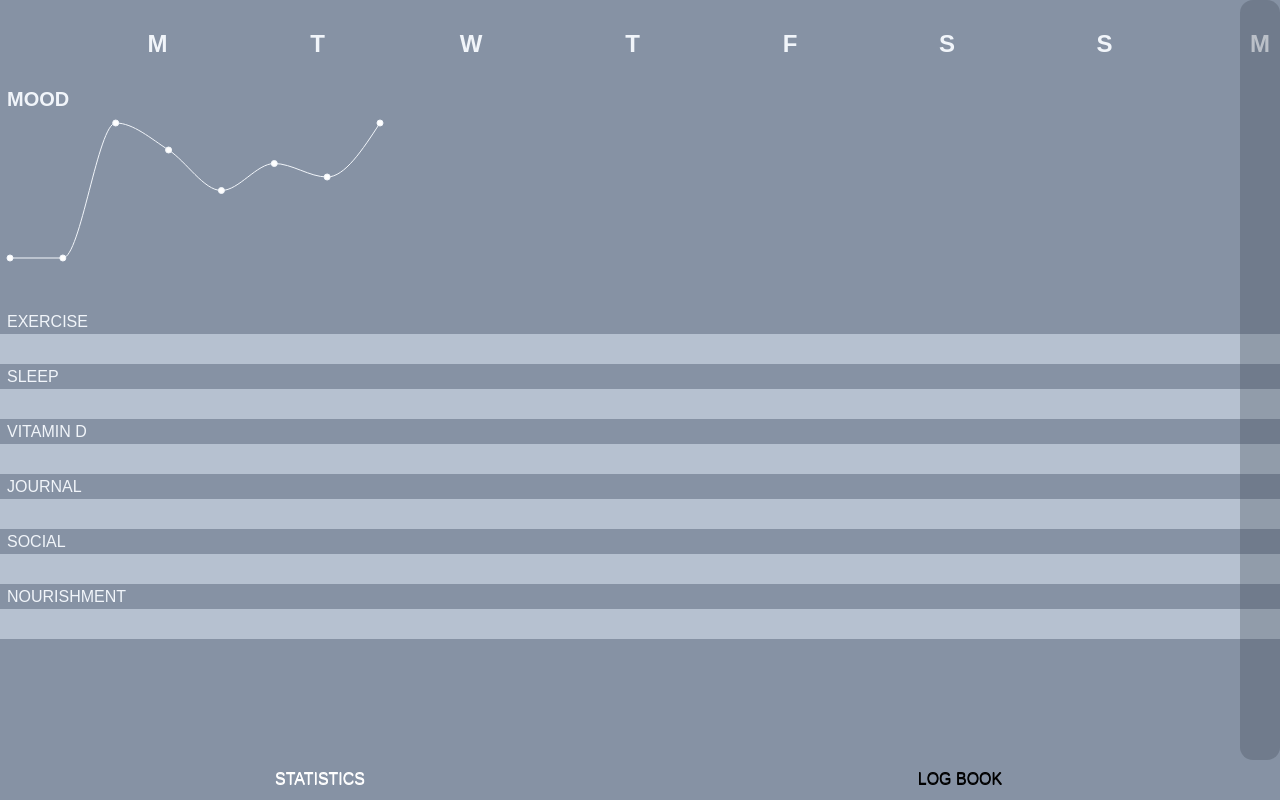
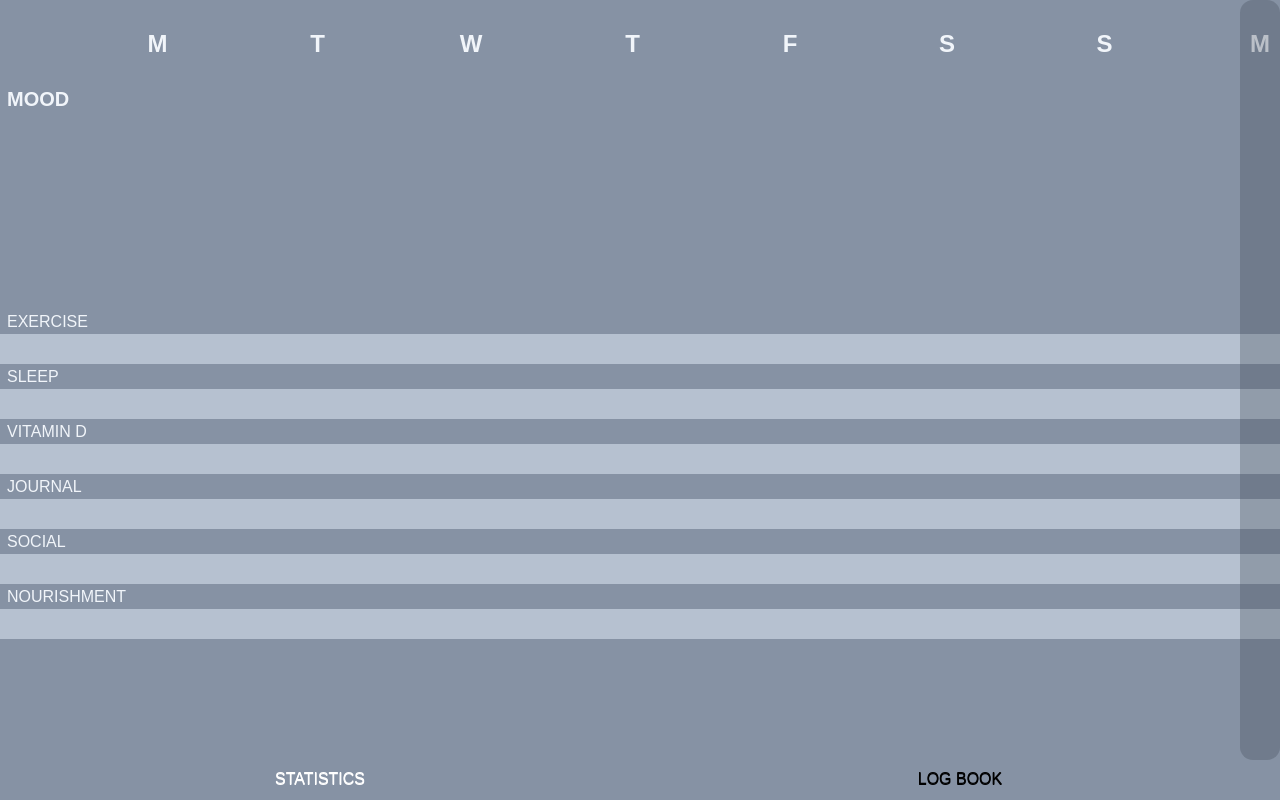
Before and after one commit to sophiewupperman/soul-ution-app, a React (Create React App) app: page / in a window 1280 px wide. Built offline with nearby package versions, Linux system fonts and the light colour scheme.

Commit message:
add yesterday try

```diff
--- a/package.json
+++ b/package.json
@@ -9,6 +9,7 @@
     "docz-theme-default": "^1.2.0",
     "dotenv": "^8.0.0",
     "express": "^4.17.0",
+    "moment": "^2.24.0",
     "mongoose": "^5.5.10",
     "nodemon": "^1.19.0",
     "npm-run-all": "^4.1.5",
--- a/src/app/App.js
+++ b/src/app/App.js
@@ -6,20 +6,26 @@ import Navigation from './Navigation'
 import Stats from '../stats/Stats'
 import Form from '../form/Form'
 import { getFromLocal } from '../services'
+//import { moment } from 'moment'
 
 const Grid = styled.div`
   display: grid;
 `
 
 export default function App() {
+  const dateToday = new Date().toLocaleDateString()
+  const yesterdaysDate = new Date(
+    new Date().getTime() - 1000 * 60 * 60 * 24 * 1
+  )
+
   const [habits, setHabits] = useState(
     getFromLocal('habits') || [
-      { name: 'EXERCISE', isChosen: false },
-      { name: 'SLEEP', isChosen: false },
-      { name: 'VITAMIN D', isChosen: false },
-      { name: 'JOURNAL', isChosen: false },
-      { name: 'SOCIAL', isChosen: false },
-      { name: 'NOURISHMENT', isChosen: false },
+      { date: dateToday, name: 'EXERCISE', isChosen: false },
+      { date: dateToday, name: 'SLEEP', isChosen: false },
+      { date: dateToday, name: 'VITAMIN D', isChosen: false },
+      { date: dateToday, name: 'JOURNAL', isChosen: false },
+      { date: dateToday, name: 'SOCIAL', isChosen: false },
+      { date: dateToday, name: 'NOURISHMENT', isChosen: false },
     ]
   )
 
@@ -28,14 +34,65 @@ export default function App() {
     newHabits[index].isChosen = !habits[index].isChosen
     setHabits(newHabits)
     console.log(habits)
-    // Save in LocalStorage - array in local storage packen -> im anderen view die daten aus dem localstorage ziehen
   }
 
-  const [mood, setInputValue] = useState(getFromLocal('mood') || 100)
+  const [mood, setInputValue] = useState(
+    getFromLocal('mood') || { date: dateToday, mood: 100 }
+  )
 
   const handleMoodChange = event => {
     setInputValue(event.target.value)
     console.log(mood)
+  }
+
+  const [day, setDay] = useState(
+    getFromLocal('day') || [
+      {
+        date: dateToday,
+        mood: mood,
+        habits: [habits],
+      },
+    ]
+  )
+
+  function hasOneDayPassed() {
+    // if there's a date in localstorage and it's equal to the above:
+    // inferring a day has yet to pass since both dates are equal.
+    if (localStorage.day.date === dateToday) return false
+    // this portion of logic occurs when a day has passed
+    else if (localStorage.day.date === !dateToday) return true
+  }
+
+  function addNewDay() {
+    // some function which should run once a day
+    if (!hasOneDayPassed())
+      return setDay(false && addNewDayHabit() && addNewDayMood())
+  }
+
+  const yesterday = [
+    {
+      date: yesterdaysDate,
+      mood: mood,
+      habits: [...habits],
+    },
+  ]
+
+  function addNewDayHabit() {
+    const yesterdaysHabits = yesterday.habits
+
+    if (yesterdaysHabits.active) {
+      return (habits.width = +'40px')
+    } else if (!yesterdaysHabits.active) {
+      return habits
+    }
+  }
+
+  function addNewDayMood() {
+    const yesterdaysMood = yesterday.mood
+    return {
+      mood,
+      yesterdaysMood,
+    }
   }
 
   return (
@@ -58,6 +115,7 @@ export default function App() {
               mood={mood}
               setInputValue={setInputValue}
               handleMoodChange={handleMoodChange}
+              addNewDay={addNewDay}
             />
           )}
         />
--- a/src/form/Form.js
+++ b/src/form/Form.js
@@ -16,7 +16,12 @@ export default function Form({
   toggleHabbitChosen,
   mood,
   handleMoodChange,
+  day,
 }) {
+  //useEffect(() => {
+  //  setToLocal('day', day)
+  //}, [day])
+
   useEffect(() => {
     setToLocal('habits', habits)
   })
@@ -38,7 +43,6 @@ export default function Form({
           key={habit.name}
           isChosen={habit.isChosen}
         />
-
       ))}
     </StyledForm>
   )
--- a/src/misc/GlobalStyles.js
+++ b/src/misc/GlobalStyles.js
@@ -1,5 +1,4 @@
 import { createGlobalStyle } from 'styled-components'
-import styled from 'styled-components'
 
 export default createGlobalStyle`
   * {
--- a/src/stats/MoodStat.js
+++ b/src/stats/MoodStat.js
@@ -15,32 +15,15 @@ const StyledLineChart = styled.div`
   margin-bottom: 50px;
 `
 
-export default function MoodStat({ mood }) {
+export default function MoodStat({ yesterday, mood /*prevMood*/ }) {
+  // const prevMood = [...mood]
+
   const data = [
-    {
-      mood: 0,
-    },
-    {
-      mood: 0,
-    },
-    {
-      mood: 100,
-    },
-    {
-      mood: 80,
-    },
-    {
-      mood: 50,
-    },
-    {
-      mood: 70,
-    },
-    {
-      mood: 60,
-    },
-    {
-      mood: mood,
-    },
+    ...[
+      {
+        mood: mood,
+      },
+    ],
   ]
 
   return (
--- a/src/stats/Stats.js
+++ b/src/stats/Stats.js
@@ -3,12 +3,12 @@ import MoodStat from './MoodStat'
 import HabitStreak from './HabitStreaks'
 import Calendar from './Calendar'
 
-export default function Stats({ habits, mood }) {
+export default function Stats({ habits, mood, day }) {
   return (
     <>
       <Calendar />
-      <MoodStat mood={mood} />
-      <HabitStreak habits={habits} />
+      <MoodStat mood={mood} day={day} />
+      <HabitStreak habits={habits} day={day} />
     </>
   )
 }
```
Also changed, not shown: 1 other file (tests, documents, lock files or other folders).
